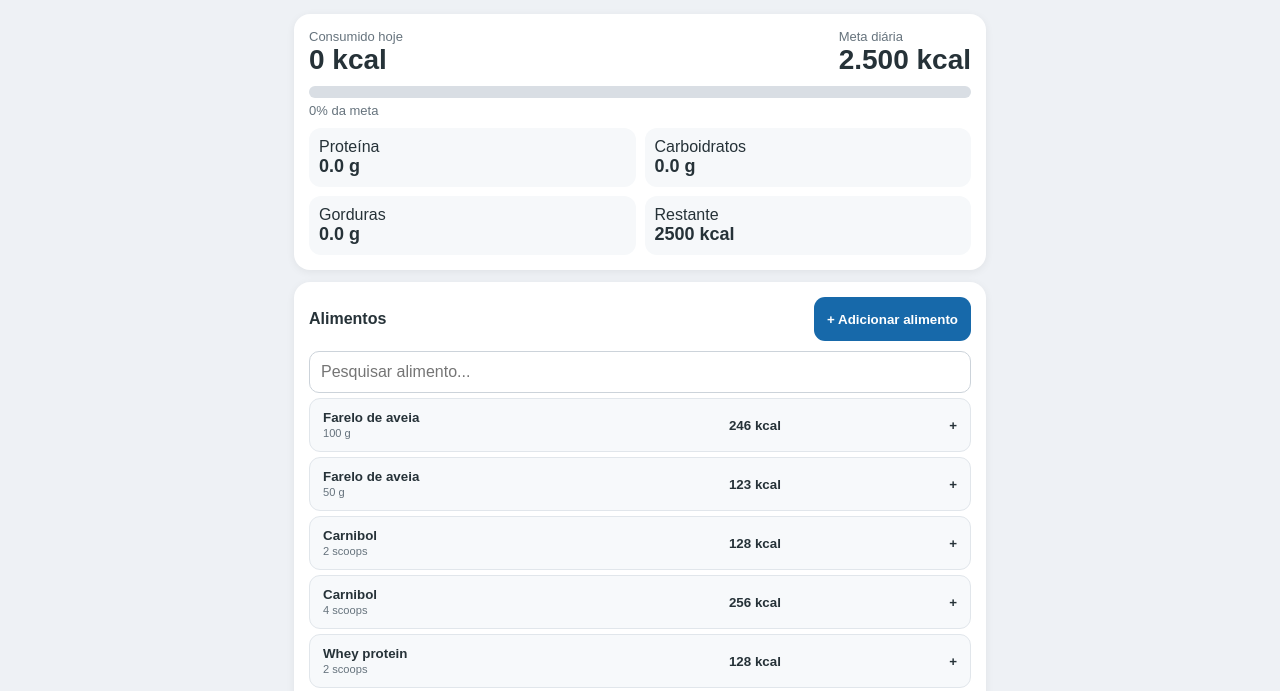
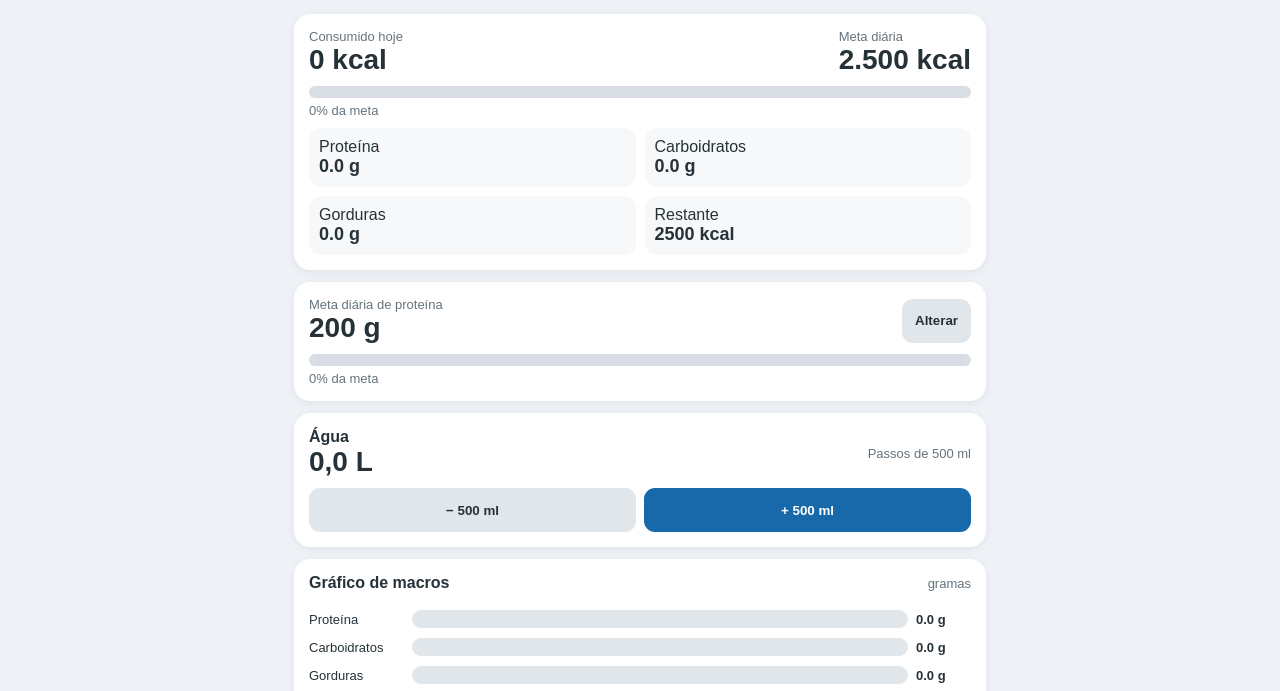
Before and after one commit to dfaquineti-tech/Di-rio-Alimentar-, a plain HTML site: page index.html in a window 1280 px wide. Shown: the part 87-778 px from the top of the page. Drawn offline with Linux system fonts and the light colour scheme.

Commit message:
Add files via upload

```diff
--- a/index.html
+++ b/index.html
@@ -19,6 +19,12 @@ input{width:100%;padding:11px;border:1px solid #ccd3da;border-radius:10px;font-s
 .food small{color:var(--muted);font-weight:400}.items{max-height:250px;overflow:auto}.item{padding:8px 0;border-bottom:1px solid #e8ebee}.empty{text-align:center;color:var(--muted);padding:15px}
 .modal{position:fixed;inset:0;background:#0008;display:none;align-items:flex-end;justify-content:center;padding:12px}.modal.show{display:flex}.sheet{background:white;border-radius:20px 20px 12px 12px;padding:18px;width:min(720px,100%);max-height:90vh;overflow:auto}
 @media(min-width:600px){.modal{align-items:center}.sheet{border-radius:20px}}
+
+.waterBtns{display:flex;gap:8px;flex-wrap:wrap;margin-top:10px}.waterBtns button{flex:1;min-width:95px}
+.goalLine{display:flex;gap:10px;align-items:center}
+.chartRow{display:grid;grid-template-columns:95px 1fr 55px;gap:8px;align-items:center;margin:10px 0;font-size:13px}
+.chartTrack{height:18px;background:#e1e6eb;border-radius:10px;overflow:hidden}.chartFill{height:100%;width:0;background:var(--blue);border-radius:10px;transition:.25s}
+.chartNote{font-size:12px;color:var(--muted);margin-top:8px}
 </style>
 </head>
 <body>
@@ -30,6 +36,27 @@ input{width:100%;padding:11px;border:1px solid #ccd3da;border-radius:10px;font-s
  <div class="grid" style="margin-top:10px">
   <div class="macro">Proteína<b id="p">0 g</b></div><div class="macro">Carboidratos<b id="c">0 g</b></div><div class="macro">Gorduras<b id="f">0 g</b></div><div class="macro">Restante<b id="remain">2.500 kcal</b></div>
  </div>
+</section>
+<section class="card">
+  <div class="goalLine">
+    <div style="flex:1"><div class="muted">Meta diária de proteína</div><div id="proteinGoal" class="big">200 g</div></div>
+    <button id="editProtein" class="secondary">Alterar</button>
+  </div>
+  <div class="bar"><div id="proteinFill" class="fill"></div></div>
+  <div id="proteinStatus" class="muted">0% da meta</div>
+</section>
+<section class="card">
+  <div class="row"><div><b>Água</b><div id="waterTotal" class="big">0,0 L</div></div><div class="muted">Passos de 500 ml</div></div>
+  <div class="waterBtns"><button id="waterMinus" class="secondary">− 500 ml</button><button id="waterPlus">+ 500 ml</button></div>
+</section>
+<section class="card">
+  <div class="row"><b>Gráfico de macros</b><span class="muted">gramas</span></div>
+  <div style="padding-top:8px">
+    <div class="chartRow"><span>Proteína</span><div class="chartTrack"><div id="chartP" class="chartFill"></div></div><b id="chartPV">0 g</b></div>
+    <div class="chartRow"><span>Carboidratos</span><div class="chartTrack"><div id="chartC" class="chartFill"></div></div><b id="chartCV">0 g</b></div>
+    <div class="chartRow"><span>Gorduras</span><div class="chartTrack"><div id="chartF" class="chartFill"></div></div><b id="chartFV">0 g</b></div>
+    <div class="chartNote">Comparação visual dos três macros consumidos no dia.</div>
+  </div>
 </section>
 <section class="card">
  <div class="row"><b>Alimentos</b><button id="add">+ Adicionar alimento</button></div>
@@ -74,9 +101,12 @@ const base=[
 ["Doce de leite","2 colheres (~40 g)",130,2.4,22,3]
 ];
 let custom=JSON.parse(localStorage.getItem("foods")||"[]"), foods=[...base,...custom];
-let goal=Number(localStorage.getItem("goal")||2500), items=JSON.parse(localStorage.getItem("day")||"[]");
+let goal=Number(localStorage.getItem("goal")||2500),
+    proteinGoal=Number(localStorage.getItem("proteinGoal")||200),
+    water=Number(localStorage.getItem("water")||0),
+    items=JSON.parse(localStorage.getItem("day")||"[]");
 const $=id=>document.getElementById(id);
-function save(){localStorage.setItem("foods",JSON.stringify(custom));localStorage.setItem("goal",goal);localStorage.setItem("day",JSON.stringify(items))}
+function save(){localStorage.setItem("foods",JSON.stringify(custom));localStorage.setItem("goal",goal);localStorage.setItem("proteinGoal",proteinGoal);localStorage.setItem("water",water);localStorage.setItem("day",JSON.stringify(items))}
 function renderFoods(){
  const q=$("search").value.toLowerCase(); $("foods").innerHTML="";
  foods.filter(x=>(x[0]+" "+x[1]).toLowerCase().includes(q)).forEach((x,i)=>{
@@ -99,6 +129,20 @@ function render(){
  $("status").textContent=t.k>goal?`⚠️ Meta ultrapassada em ${Math.round(t.k-goal)} kcal`:`${pct}% da meta`;
  $("status").style.color=t.k>goal?"var(--red)":"var(--muted)";
  $("remain").textContent=t.k>=goal?"0 kcal":Math.round(goal-t.k)+" kcal";
+  $("proteinGoal").textContent=Math.round(proteinGoal).toLocaleString("pt-BR")+" g";
+  let pp=proteinGoal?Math.round(t.p/proteinGoal*100):0;
+  $("proteinFill").style.width=Math.min(100,pp)+"%";
+  $("proteinFill").classList.toggle("over",t.p>proteinGoal);
+  $("proteinStatus").textContent=t.p>=proteinGoal?`🎯 Meta atingida: ${t.p.toFixed(1)} g`:`${pp}% da meta`;
+  $("proteinStatus").style.color=t.p>=proteinGoal?"var(--green)":"var(--muted)";
+  $("waterTotal").textContent=(water/1000).toLocaleString("pt-BR",{minimumFractionDigits:1,maximumFractionDigits:1})+" L";
+  const maxMacro=Math.max(t.p,t.c,t.f,1);
+  $("chartP").style.width=(t.p/maxMacro*100)+"%";
+  $("chartC").style.width=(t.c/maxMacro*100)+"%";
+  $("chartF").style.width=(t.f/maxMacro*100)+"%";
+  $("chartPV").textContent=t.p.toFixed(1)+" g";
+  $("chartCV").textContent=t.c.toFixed(1)+" g";
+  $("chartFV").textContent=t.f.toFixed(1)+" g";
  $("items").innerHTML=items.length?items.map((x,i)=>`<div class="item row"><span><b>${x[0]}</b><br><small>${x[1]} · ${x[2]} kcal</small></span><button class="secondary" data-i="${i}">Remover</button></div>`).join(""):'<div class="empty">Nenhum alimento adicionado hoje.</div>';
  document.querySelectorAll("[data-i]").forEach(b=>b.onclick=()=>{items.splice(+b.dataset.i,1);save();render()}); renderFoods();
 }
@@ -109,13 +153,11 @@ function openModal(editGoal=false){
  else $("name").focus();
 }
 $("add").onclick=()=>openModal(false);$("close").onclick=()=>$("modal").classList.remove("show");$("editGoal").onclick=()=>openModal(true);
-$("search").oninput=renderFoods;$("clear").onclick=()=>{if(confirm("Zerar toda a ingestão de hoje?")){items=[];save();render()}};
+$("search").oninput=renderFoods;
+$("waterPlus").onclick=()=>{water+=500;save();render()};
+$("waterMinus").onclick=()=>{water=Math.max(0,water-500);save();render()};
+$("editProtein").onclick=()=>{let v=prompt("Digite sua meta diária de proteína em gramas:",proteinGoal);if(v!==null){v=Number(v.replace(",","."));if(isFinite(v)&&v>0){proteinGoal=v;save();render()}}};$("clear").onclick=()=>{if(confirm("Zerar toda a ingestão de hoje?")){items=[];water=0;save();render()}};
 $("form").onsubmit=e=>{e.preventDefault();let x=[$("name").value.trim(),$("portion").value.trim(),+$("cal").value,+$("pro").value||0,+$("carb").value||0,+$("fat").value||0];if(!x[0]||!x[1]||!isFinite(x[2])||x[2]<0)return;custom.push(x);foods=[...base,...custom];save();$("modal").classList.remove("show");e.target.reset();render()};
 render();
 </script>
-<script>
-if ("serviceWorker" in navigator) {
-  window.addEventListener("load", () => navigator.serviceWorker.register("./sw.js"));
-}
-</script>
-</body></html>
+<script>if("serviceWorker" in navigator){window.addEventListener("load",()=>navigator.serviceWorker.register("./sw.js"))}</script></body></html>
```
Also changed, not shown: sw.js (+1 -13 lines), diario_alimentar_icon-1.png (added), manifest.webmanifest.
